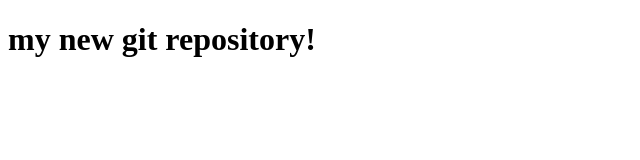
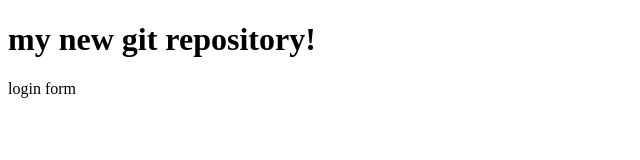
Before and after one commit to UwebDevCom/gittestmyapp, a plain HTML site: page index.html in a window 1280 px wide. Shown: the full height of the page, 0-640 px from the left. Drawn offline with Linux system fonts and the light colour scheme.

Commit message:
login form

```diff
--- /dev/null
+++ b/dir1/app1.js
@@ -0,0 +1 @@
+console.log('hi');
--- a/index.html
+++ b/index.html
@@ -10,6 +10,7 @@
 
 <body>
     <h1>my new git repository!</h1>
+    <p>login form</p>
 </body>
 
 </html>
```
Also changed, not shown: login.html (added, +1 -0 lines), 1 other file.
